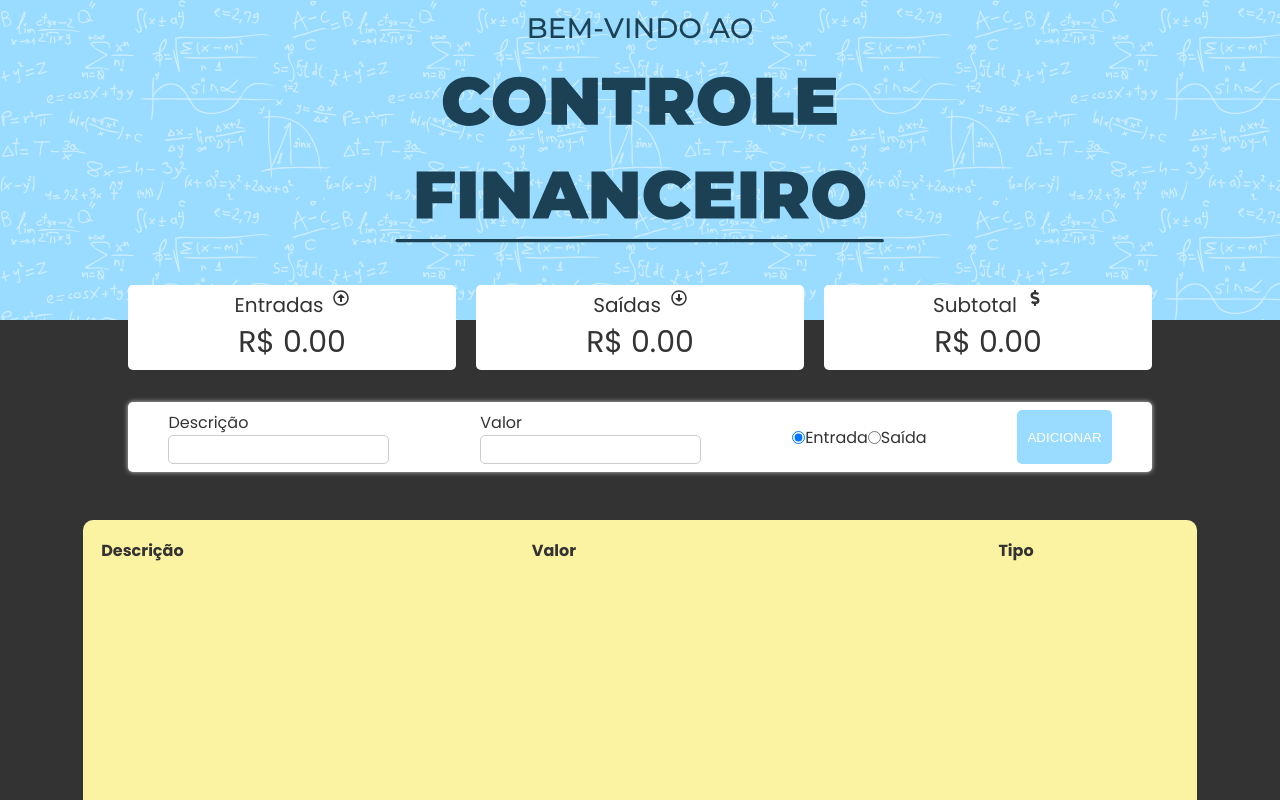
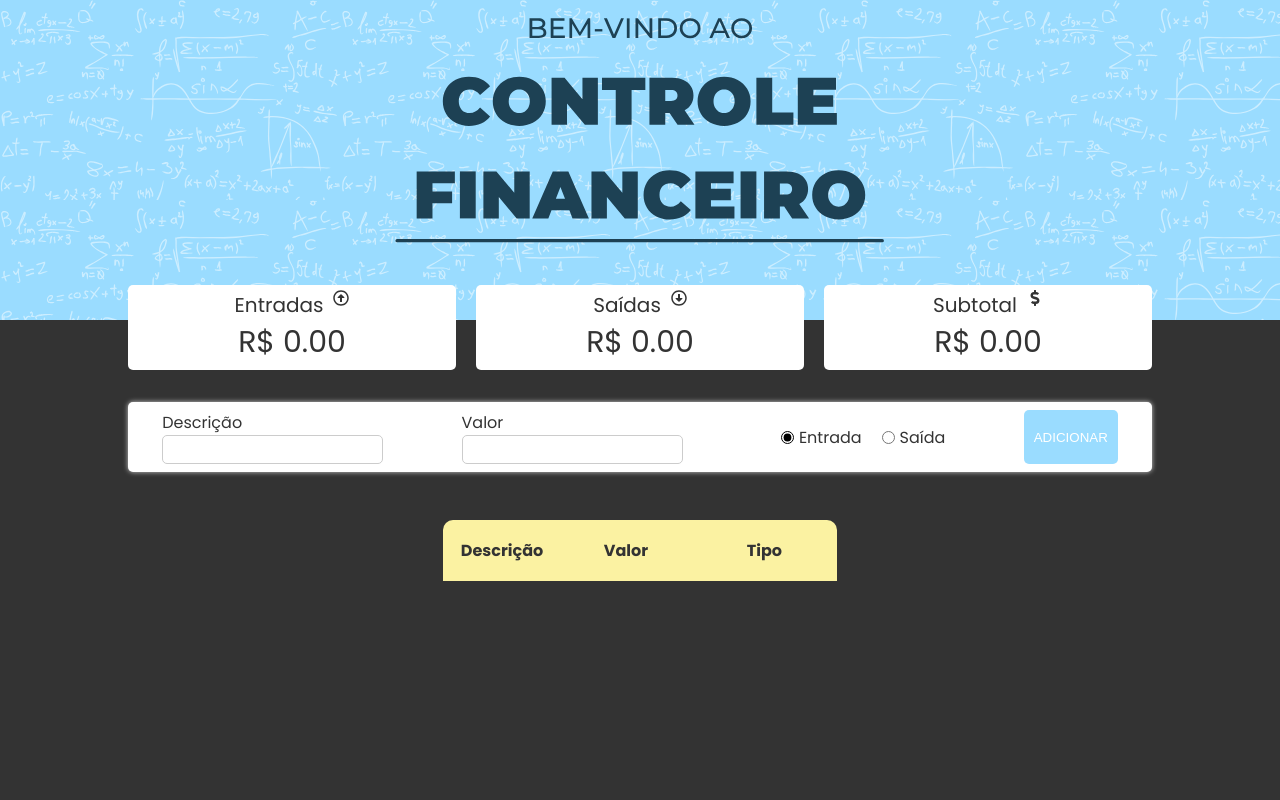
Before and after one commit to MarcioBADias/controle-financeiro, a React (Create React App) app: page / in a window 1280 px wide. Shown: the top 800 px of the page. Built offline with nearby package versions, Linux system fonts and the light colour scheme.

Commit message:
ajuste de margin no inputradio e sizes do resume

```diff
--- a/src/components/form/styles.js
+++ b/src/components/form/styles.js
@@ -37,8 +37,9 @@ export const RadioGroup = styled.div`
     display: flex;
     align-items: center;
 
-    input: {
-        margin: 20px;
+    input {
+        margin-left: 20px;
+        margin-right: 5px;
         accent-color: black;
         margin-top: 0;
     }
--- a/src/components/resume-area/styles.js
+++ b/src/components/resume-area/styles.js
@@ -4,11 +4,11 @@ export const Table = styled.table`
     background-color: #fbf2a2;
     border-radius: 10px 10px 0 0;
     color: #333;
-    height: 60vh;
     margin: 3rem auto 0;
     padding: 1rem;
-    width: 87vw;
+    max-width: 1024px;
     text-align: center;
+
 
 `;
 
```
